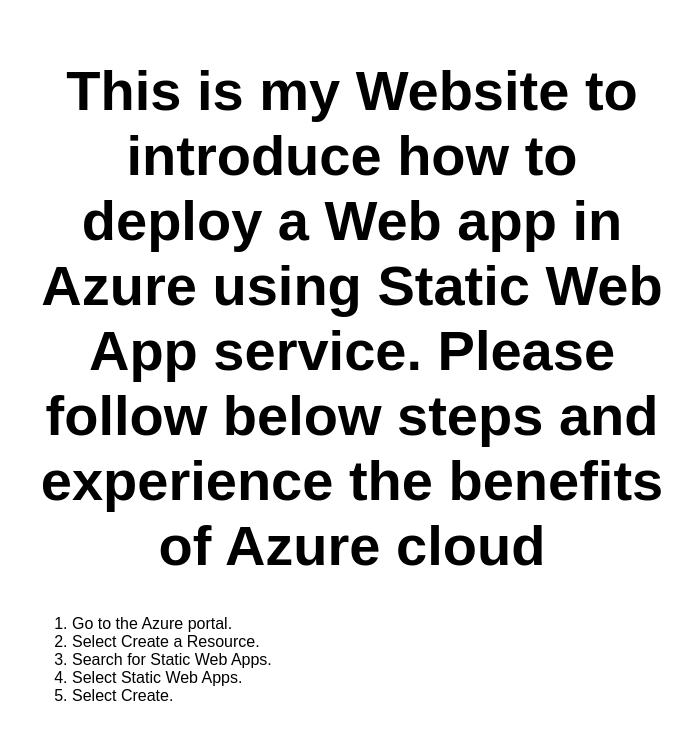
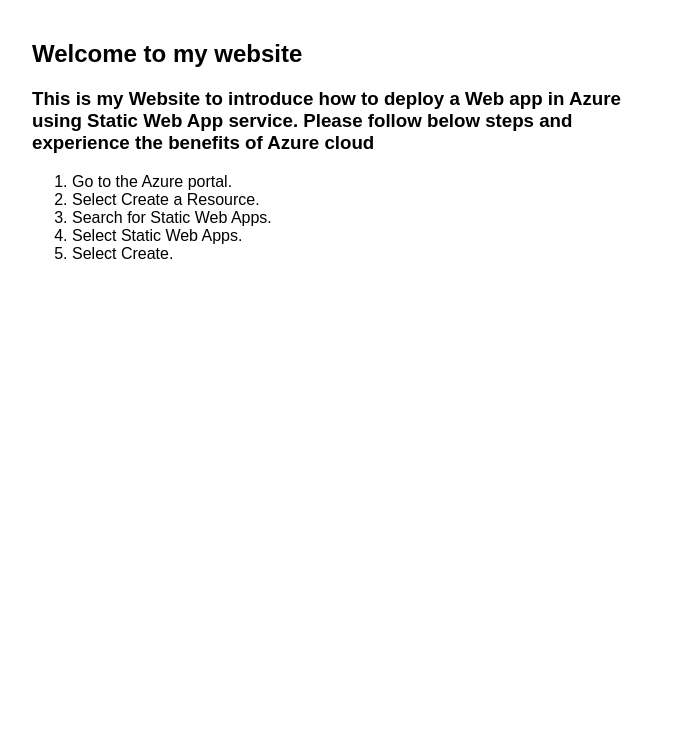
Before and after one commit to tran0507/cst8911lab3, a website: page src/index.html in a window 1280 px wide. Shown: the whole page, without its empty margins (288-980 px from the left). Drawn offline with Linux system fonts and the light colour scheme.

Commit message:
Update index.html

```diff
--- a/src/index.html
+++ b/src/index.html
@@ -10,7 +10,8 @@
 
 <body>
   <main>
-    <h1>This is my Website to introduce how to deploy a Web app in Azure using Static Web App service. Please follow below steps and experience the benefits of Azure cloud </h1>
+    <h2>Welcome to my website</h2>
+    <h3>This is my Website to introduce how to deploy a Web app in Azure using Static Web App service. Please follow below steps and experience the benefits of Azure cloud </h3>
       <ol>
         <li>Go to the Azure portal.</li>
         <li>Select Create a Resource.</li>
```
